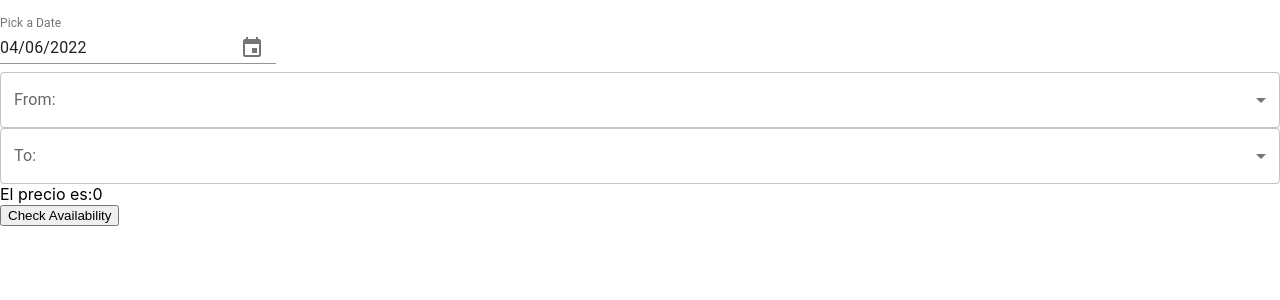
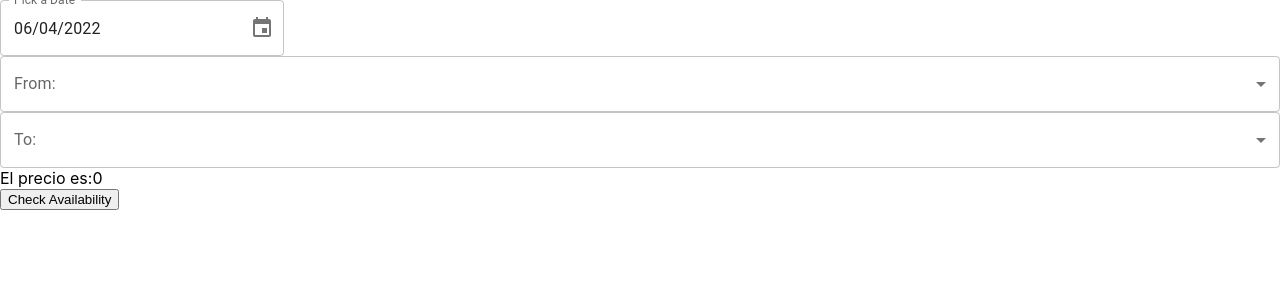
Before and after one commit to mariano-farace/spathios-booking, a React (Create React App) app in the folder client/: page / in a window 1280 px wide. Shown: the top 300 px of the page. Built offline with nearby package versions, Linux system fonts and the light colour scheme.

Commit message:
Migrate to MUI X

```diff
--- a/client/package.json
+++ b/client/package.json
@@ -9,6 +9,7 @@
     "@material-ui/core": "^4.12.4",
     "@material-ui/pickers": "^3.3.10",
     "@mui/material": "^5.8.2",
+    "@mui/x-date-pickers": "^5.0.0-alpha.5",
     "@testing-library/jest-dom": "^5.16.4",
     "@testing-library/react": "^13.3.0",
     "@testing-library/user-event": "^13.5.0",
--- a/client/src/App.js
+++ b/client/src/App.js
@@ -1,8 +1,7 @@
-import DateFnsUtils from "@date-io/date-fns";
-import {
-  MuiPickersUtilsProvider,
-  KeyboardDatePicker,
-} from "@material-ui/pickers";
+import { AdapterDateFns } from "@mui/x-date-pickers/AdapterDateFns";
+import { LocalizationProvider } from "@mui/x-date-pickers/LocalizationProvider";
+import { DesktopDatePicker } from "@mui/x-date-pickers/DesktopDatePicker";
+import TextField from "@mui/material/TextField";
 import { useEffect, useState } from "react";
 import differenceInMinutes from "date-fns/differenceInMinutes";
 import areIntervalsOverlapping from "date-fns/areIntervalsOverlapping";
@@ -107,8 +106,8 @@ function App() {
 
   return (
     <div className="App">
-      <MuiPickersUtilsProvider utils={DateFnsUtils}>
-        <KeyboardDatePicker
+      <LocalizationProvider dateAdapter={AdapterDateFns}>
+        <DesktopDatePicker
           variant="dialog"
           format="dd/MM/yyyy"
           margin="normal"
@@ -116,11 +115,9 @@ function App() {
           id="date-picker"
           label="Pick a Date"
           onChange={handleDatePick}
-          KeyboardButtonProps={{
-            "aria-label": "change date",
-          }}
+          renderInput={(params) => <TextField {...params} />}
         />
-      </MuiPickersUtilsProvider>
+      </LocalizationProvider>
 
       <FormControl fullWidth>
         <InputLabel id="start-time">From:</InputLabel>
```
Also changed, not shown: 1 other file (tests, documents, lock files or other folders).
